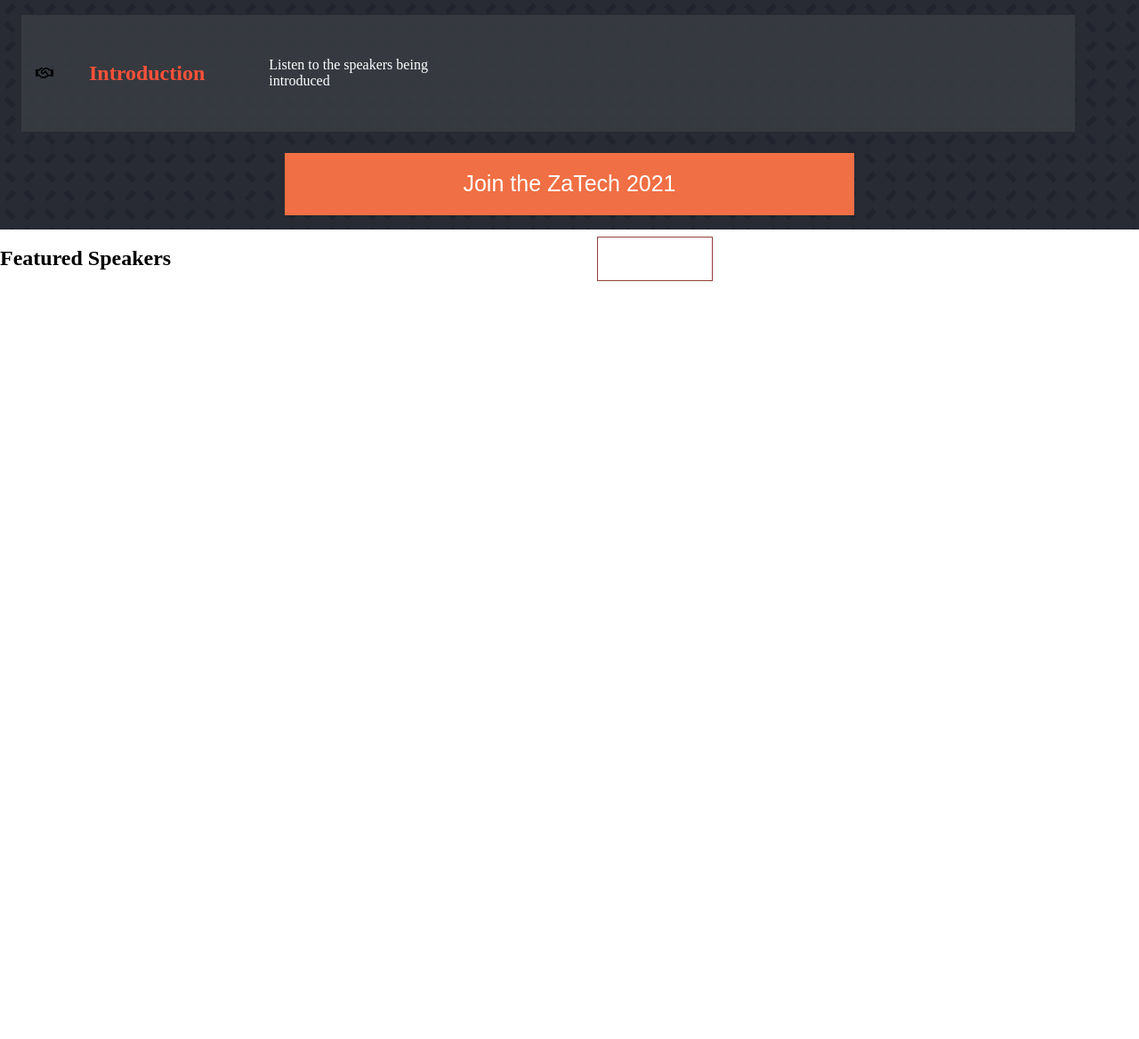
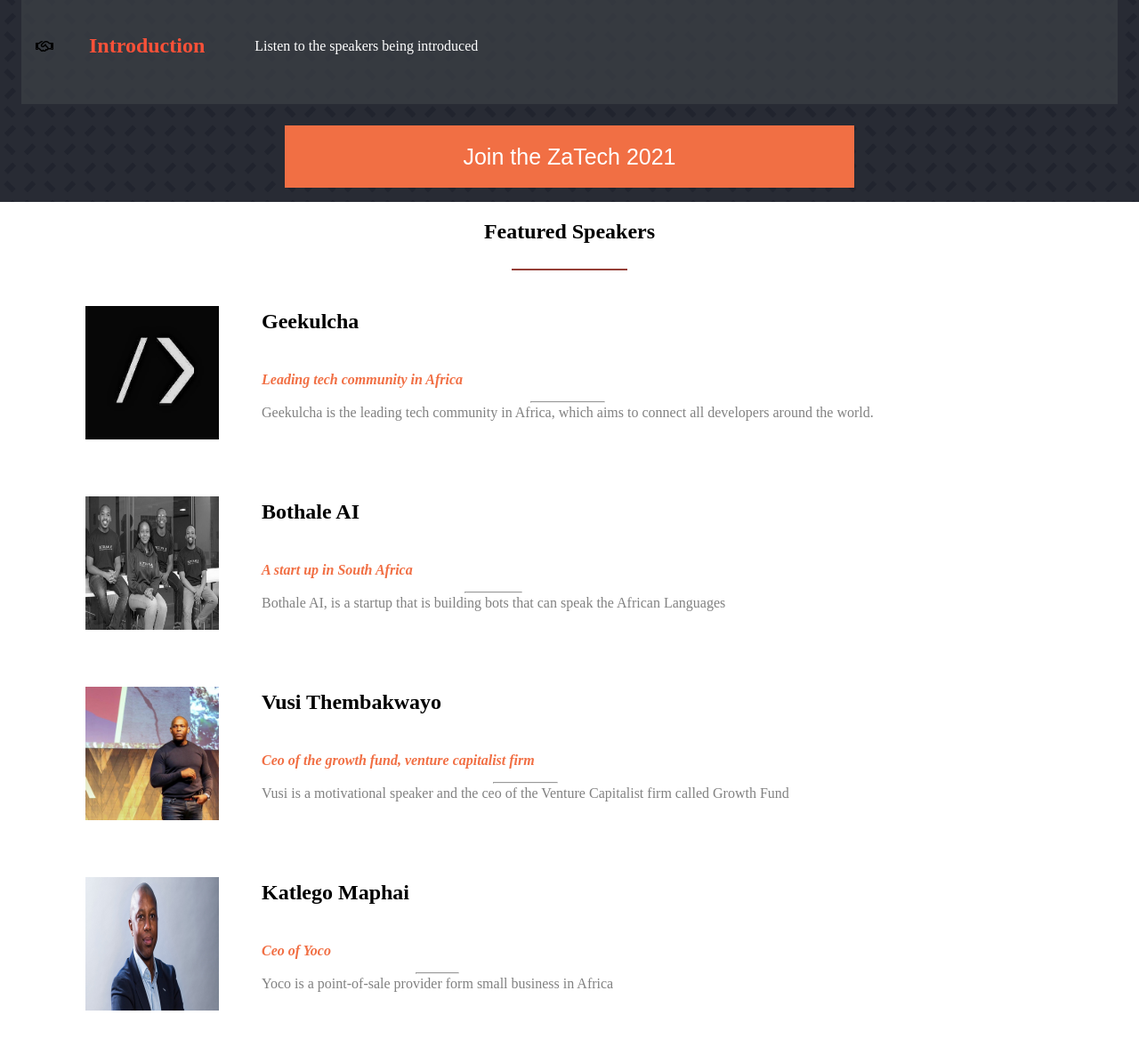
Before and after one commit to BonkeGcobo/ZatechCon, a website: page home.html in a window 1280 px wide. Shown: the part 1458-2626 px from the top of the page at 89% size. Before the commit the page ends 1782 px from the top, so only its background shows below. Drawn offline with Linux system fonts and the light colour scheme; a web font is replaced by a local one.

Commit message:
Complete home section

```diff
--- a/home.html
+++ b/home.html
@@ -6,6 +6,7 @@
     <link rel="stylesheet" href="style.css">
     <script src="https://kit.fontawesome.com/f83a08773e.js" crossorigin="anonymous"></script>
     <link href="http://fonts.cdnfonts.com/css/cocogoose" rel="stylesheet">
+    <link href="//db.onlinewebfonts.com/c/796e2db2256ddfab47394211f41ac410?family=Acumin+Pro" rel="stylesheet" type="text/css"/>
     <title>Za Tech</title>
 </head>
 <body>
@@ -118,57 +119,10 @@
     </button>
   </section>
 
-  <section class="speaker">
+  <section class="speakers">
      <h1 class="feature-title">Featured Speakers</h1>
      <hr class="line">
-
-     <div class="speaker-1">
-       <div class="Speakerimg-1">
-         <img src="" alt="" srcset="">
-       </div>
-
-       <div class="speakInfo">
-          <h1 class="speakerName-1"></h1>
-          <h2 class="speaker-pos-1"></h2>
-          <p class="speaker-des-1"></p>
-       </div>
-     </div>
-
-     <div class="speaker-2">
-        <div class="Speakerimg-2">
-          <img src="" alt="" srcset="">
-        </div>
-
-        <div class="speakInfo2">
-           <h1 class="speakerName-2"></h1>
-           <h2 class="speaker-pos-2"></h2>
-           <p class="speaker-des-2"></p>
-        </div>
-      </div>
-
-      <div class="speaker-3">
-        <div class="Speakerimg-3">
-          <img src="" alt="" srcset="">
-        </div>
-
-        <div class="speakInfo3">
-           <h1 class="speakerName-3"></h1>
-           <h2 class="speaker-pos-3"></h2>
-           <p class="speaker-des-3"></p>
-        </div>
-      </div>
-
-      <div class="speaker-4">
-        <div class="Speakerimg-4">
-          <img src="" alt="" srcset="">
-        </div>
-
-        <div class="speakInfo4">
-           <h1 class="speakerName-4"></h1>
-           <h2 class="speaker-pos-4"></h2>
-           <p class="speaker-des-4"></p>
-        </div>
-      </div>
   </section>
+  <script src="main.js"></script>
 </body>
 </html>
--- /dev/null
+++ b/main.js
@@ -0,0 +1,51 @@
+window.onload =()=>{
+    const speakerSec=document.querySelector('.speakers');
+
+  speakers=[
+      {
+      image:'images/geek-icon.jpg',
+      speakerName:'Geekulcha',
+      speakerPosition:'Leading tech community in Africa',
+      speakerDes: 'Geekulcha is the leading tech community in Africa, which aims to connect all developers around the world.'
+    },
+      {
+          image:'images/bothale-AI.jpg',
+          speakerName: 'Bothale AI',
+          speakerPosition: 'A start up in South Africa',
+          speakerDes: 'Bothale AI, is a startup that is building bots that can speak the African Languages'
+      },
+      {
+          image:'images/Vusi-Thembekwayo.png',
+          speakerName: 'Vusi Thembakwayo',
+          speakerPosition: "Ceo of the growth fund, venture capitalist firm",
+          speakerDes:'Vusi is a motivational speaker and the ceo of the Venture Capitalist firm called Growth Fund'
+      },
+      {
+        image: 'images/Katlego-Maphai.jpg',
+        speakerName: 'Katlego Maphai',
+        speakerPosition: "Ceo of Yoco",
+        speakerDes: 'Yoco is a point-of-sale provider form small business in Africa'
+      }
+  ]
+
+  speakers.forEach((item)=>{
+    const EachSpeaker=`
+    <div class="speaker speaker-1">
+    <div class="speaker Speakerimg-1">
+      <img src="${item.image}" width="150px" height="150px">
+    </div>
+
+    <div class="speakInfo">
+       <h1 class="speakerNam">${item.speakerName}</h1>
+       <h4 class="speaker-pos">${item.speakerPosition}</h4>
+       <hr class="small-line">
+       <p class="speaker-des speaker-des-1">
+         ${item.speakerDes}
+       </p>
+    </div>
+  </div>
+    `;
+    speakerSec.insertAdjacentHTML("beforeend",EachSpeaker);
+  });
+
+}
--- a/style.css
+++ b/style.css
@@ -1,13 +1,16 @@
 @import url('http://fonts.cdnfonts.com/css/cocogoose');
+@import url('//db.onlinewebfonts.com/c/796e2db2256ddfab47394211f41ac410?family=Acumin+Pro');
 
 .header {
   background-image: url('images/background_img.png');
   background-repeat: no-repeat;
   background-size: cover;
+  width: 100%;
 }
 
 body {
-    margin: 0;
+  margin: 0;
+  margin-right: 0;
 }
 
 .hamBtn {
@@ -21,7 +24,7 @@
 }
 
 .greet {
-  color:#f16f44;
+  color: #f16f44;
   margin-bottom: 1px;
 }
 
@@ -39,9 +42,8 @@
 }
 
 .date {
-  font-size: 56px;
+  font-size: 45px;
   color: #6f6f6f;
-
 }
 
 .loca {
@@ -68,8 +70,7 @@
 
 .program {
   display: flex;
-  background-color: rgb(61,64,71,0.7);
-  width: 90%;
+  background-color: rgb(61, 64, 71, 0.7);
   align-items: center;
   gap: 1.5rem;
   margin: 1.5rem;
@@ -84,13 +85,13 @@
   padding: 1rem;
 }
 
-.programDescrip{
+.programDescrip {
   color: #fff;
-  width: 75%;
+  /*width: 75%;*/
 }
 
 .descrip {
-  margin-left: 2rem;
+  margin-left: 1rem;
 }
 
 .summitBtn {
@@ -108,6 +109,44 @@
   text-align: center;
 }
 
+.speakers {
+  display: flex;
+  flex-direction: column;
+}
+
 .speaker {
   display: flex;
+  padding-left: 2rem;
+  margin: 1rem;
+  gap: 2rem;
 }
+
+.speakInfo {
+  display: flex;
+  padding-top: -1rem;
+  flex-direction: column;
+  justify-content: flex-start;
+  gap: 2px;
+}
+
+.speakerName {
+  font-family: "Acumin Pro", "Helvetica Neue", Helvetica, Arial, sans-serif; ;
+  color: #818181;
+  margin-top: -0.1rem;
+  margin-bottom: -1rem;
+}
+
+.speaker-pos {
+  color: #f16f44;
+  font-style: italic;
+}
+
+.small-line{
+  margin-top: -0.5rem;
+  width: 12%;
+}
+
+.speaker-des {
+  margin-top: -0.5rem;
+  color: #818181;
+}
```
Also changed, not shown: images/Katlego-Maphai.jpg (added), images/Vusi-Thembekwayo.png (added), images/VusiThembs.jpeg (added), images/bothale-AI.jpg (added), images/geek-icon.jpg (added).
